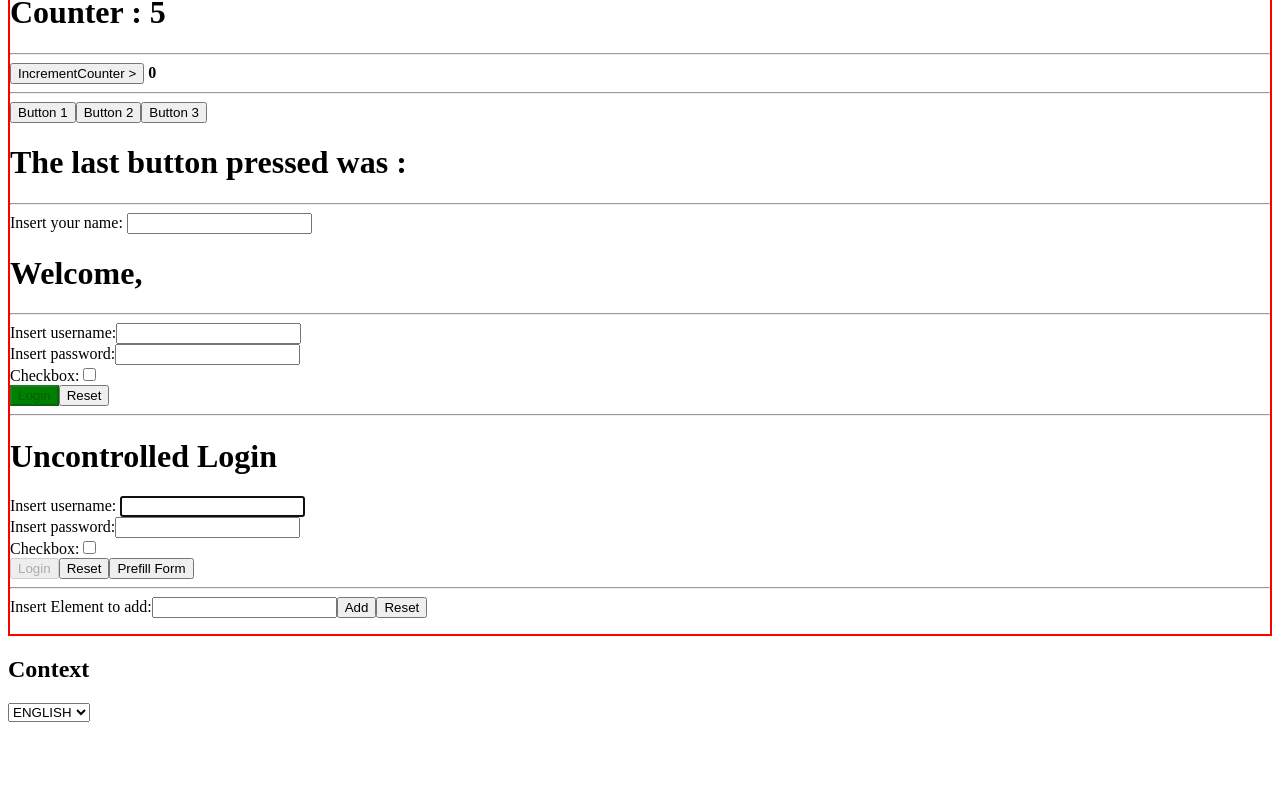
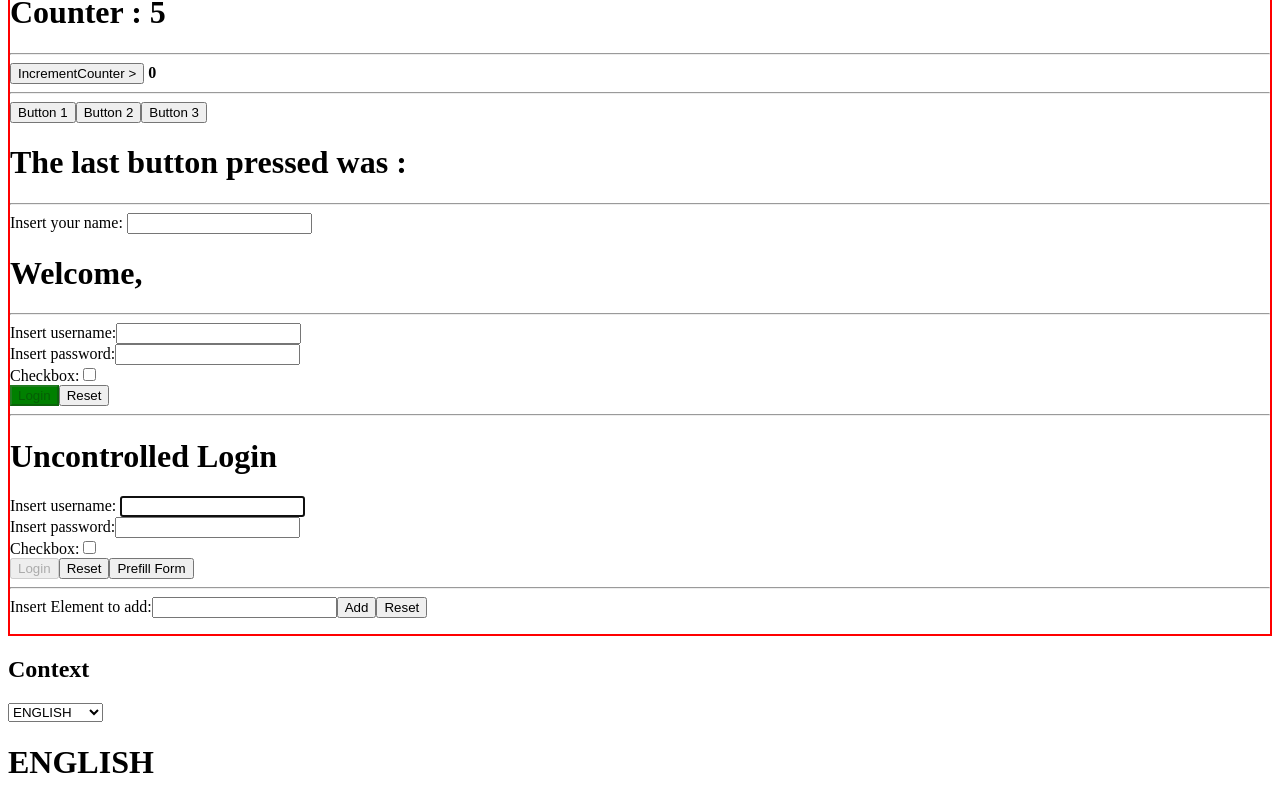
Before and after one commit to GiuseppeFilannino/React-exercises, a React (Create React App) app in the folder my-app/: page / in a window 1280 px wide. Shown: the part 331-1133 px from the top of the page. Before the commit the page ends 1061 px from the top, so only its background shows below. Built offline with nearby package versions, Linux system fonts and the light colour scheme.

Commit message:
context-02

```diff
--- a/my-app/src/App.js
+++ b/my-app/src/App.js
@@ -59,6 +59,7 @@ export class App extends React.Component {
                 <select value={this.state.language} onChange={this.handleLanguageChange}>
                     <option value='en'>ENGLISH</option>
                     <option value='it'>ITALIANO</option>
+                    <option value='fr'>FRANCESE</option>
                 </select>
                 <LanguageContext.Provider value={this.state.language}>
                     <DisplayLanguage />
--- a/my-app/src/DisplayLanguage.js
+++ b/my-app/src/DisplayLanguage.js
@@ -1,10 +1,23 @@
 import React from "react";
+import { LanguageContext } from "./LanguageContext";
+const languages = {
+    it: 'ITALIANO',
+    en: 'ENGLISH',
+    fr: 'FRANCESE',
+
+}
+
 
 export class DisplayLanguage extends React.Component {
 
+
+
     render() {
         return (
-            <div></div>
+
+            <LanguageContext.Consumer>
+                {(language) => { return <h1>{languages[language]}</h1> }}
+            </LanguageContext.Consumer>
         )
     }
 }
```
